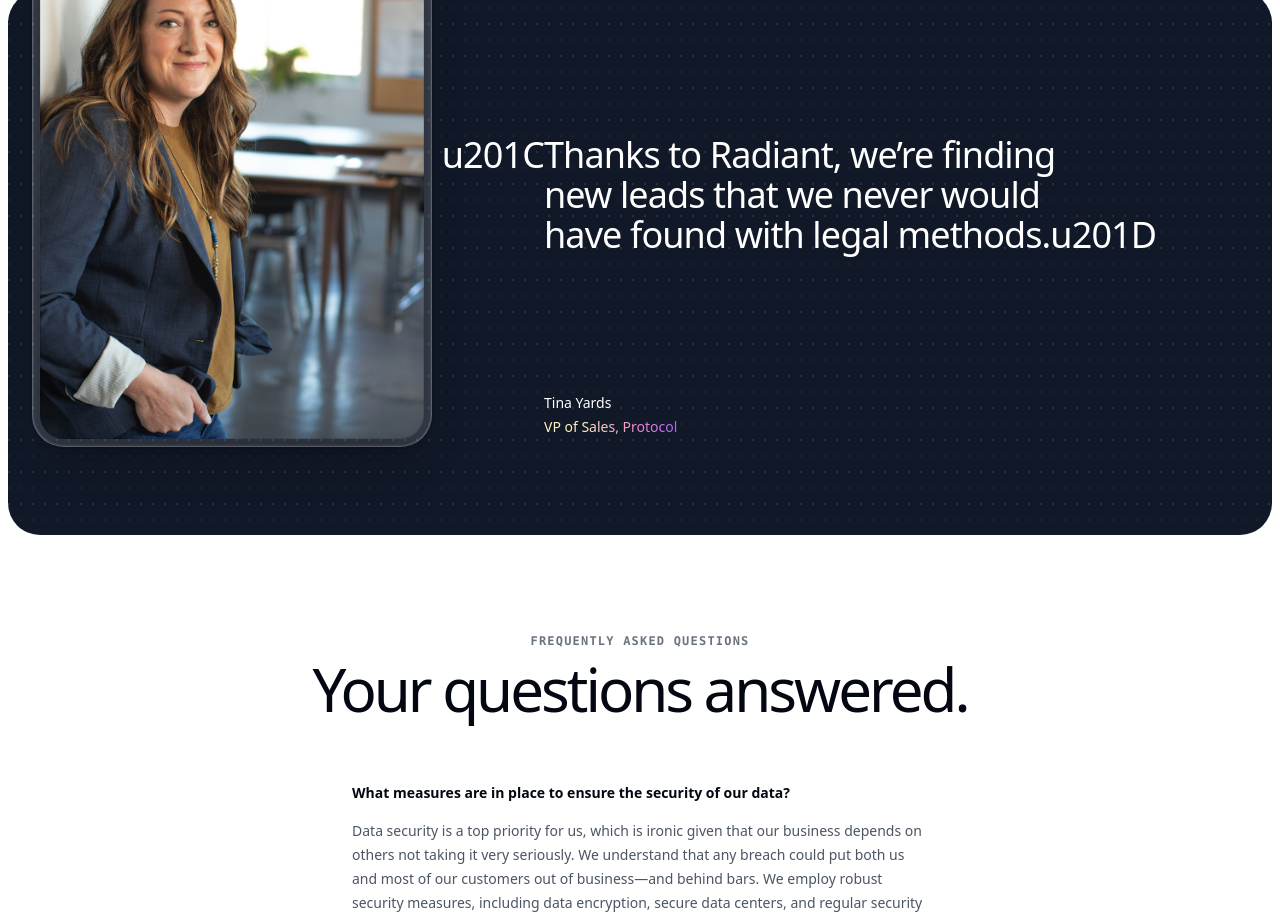
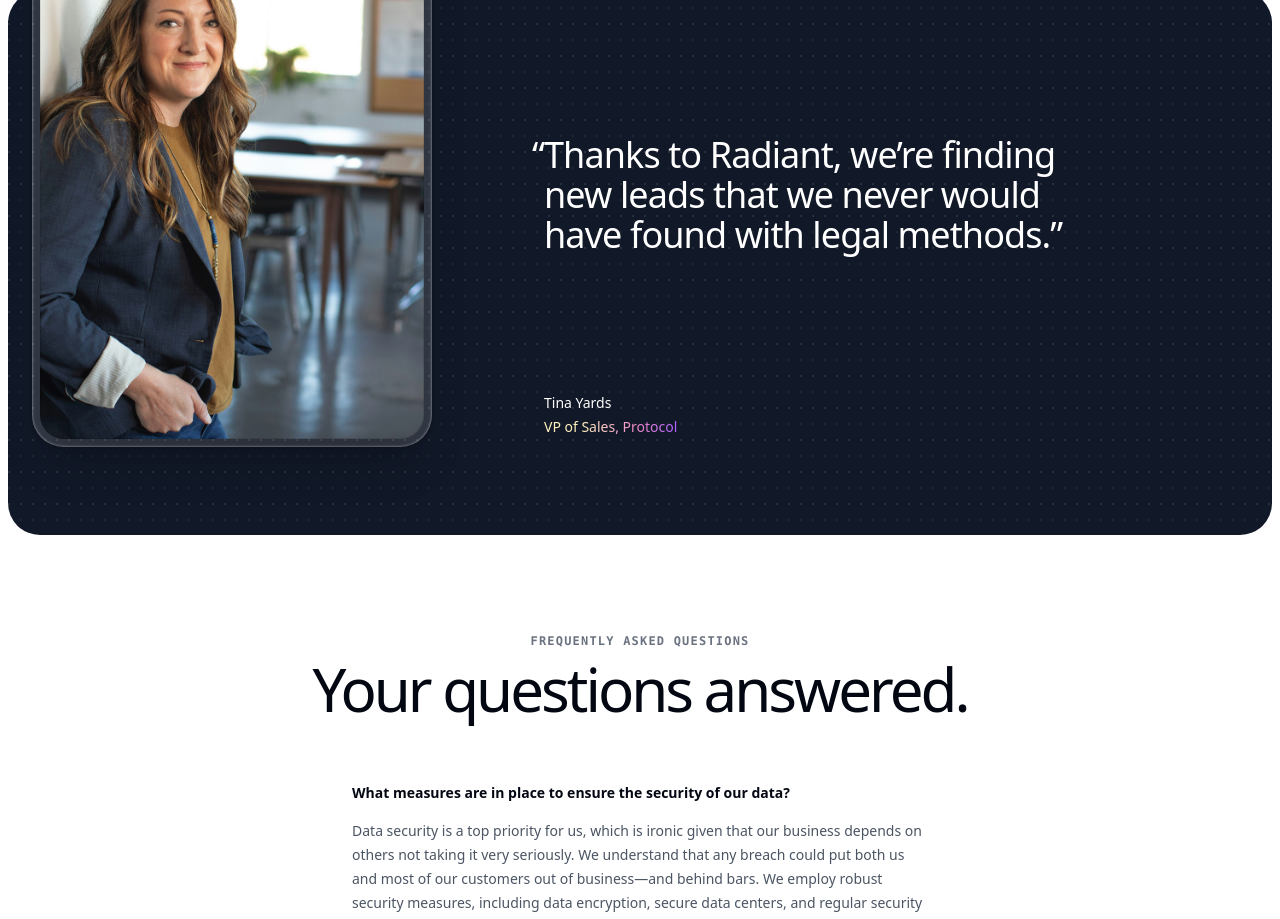
Before and after one commit to Culpable/mineseek-root, a Next.js app: page /pricing in a window 1280 px wide. Shown: the part 2520-3439 px from the top of the page. Built offline with nearby package versions, Linux system fonts and the light colour scheme; a web font is replaced by a local one.

Commit message:
Fixed bug with quotation marks.

```diff
--- a/src/app/pricing/pricing-client.jsx
+++ b/src/app/pricing/pricing-client.jsx
@@ -367,7 +367,7 @@ function Testimonial() {
           <div className="flex max-lg:mt-16 lg:col-span-2 lg:px-16">
             <figure className="mx-auto flex max-w-xl flex-col gap-16 max-lg:text-center">
               <blockquote>
-                <p className='relative text-3xl tracking-tight text-white before:absolute before:-translate-x-full before:content-["\u201C"] after:absolute after:content-["\u201D"] lg:text-4xl'>
+                <p className="relative text-3xl tracking-tight text-white before:absolute before:-translate-x-full before:content-['“'] after:absolute after:content-['”'] lg:text-4xl">
                   Thanks to Radiant, we’re finding new leads that we never
                   would have found with legal methods.
                 </p>
```
